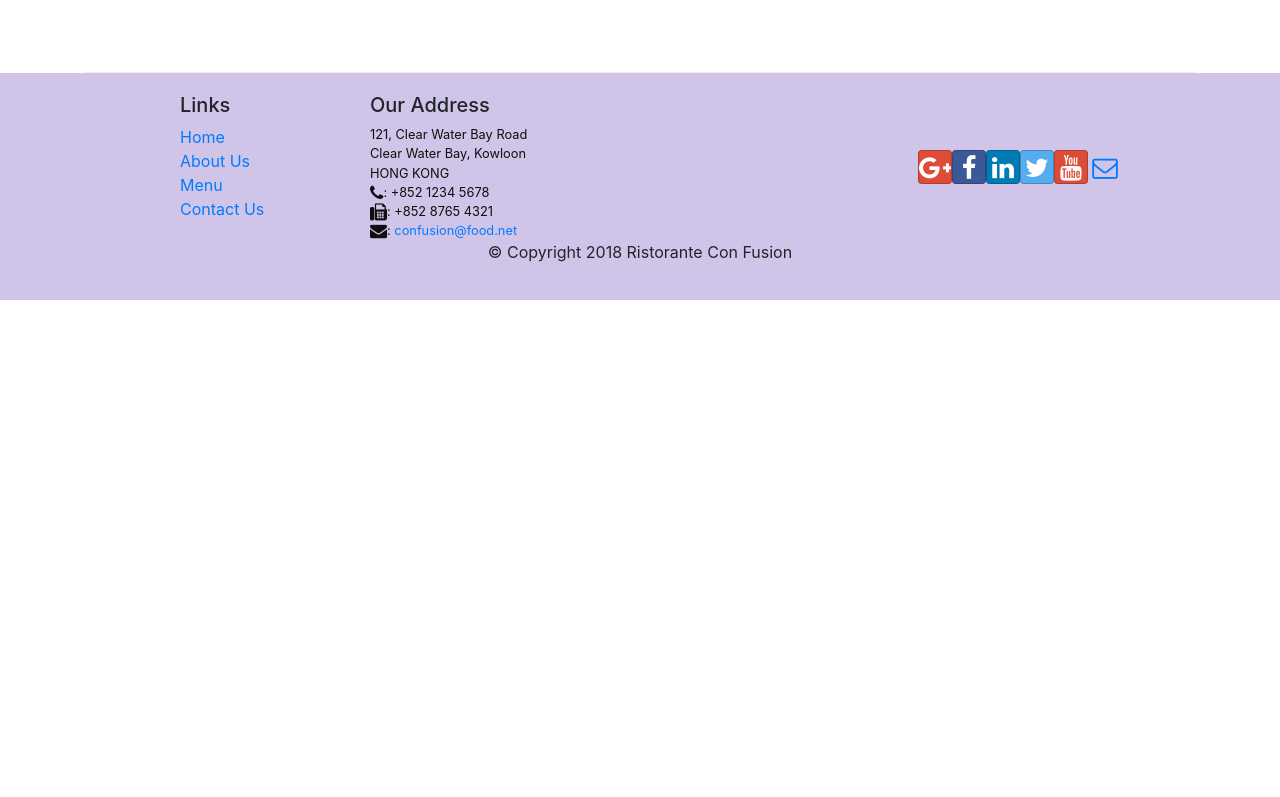
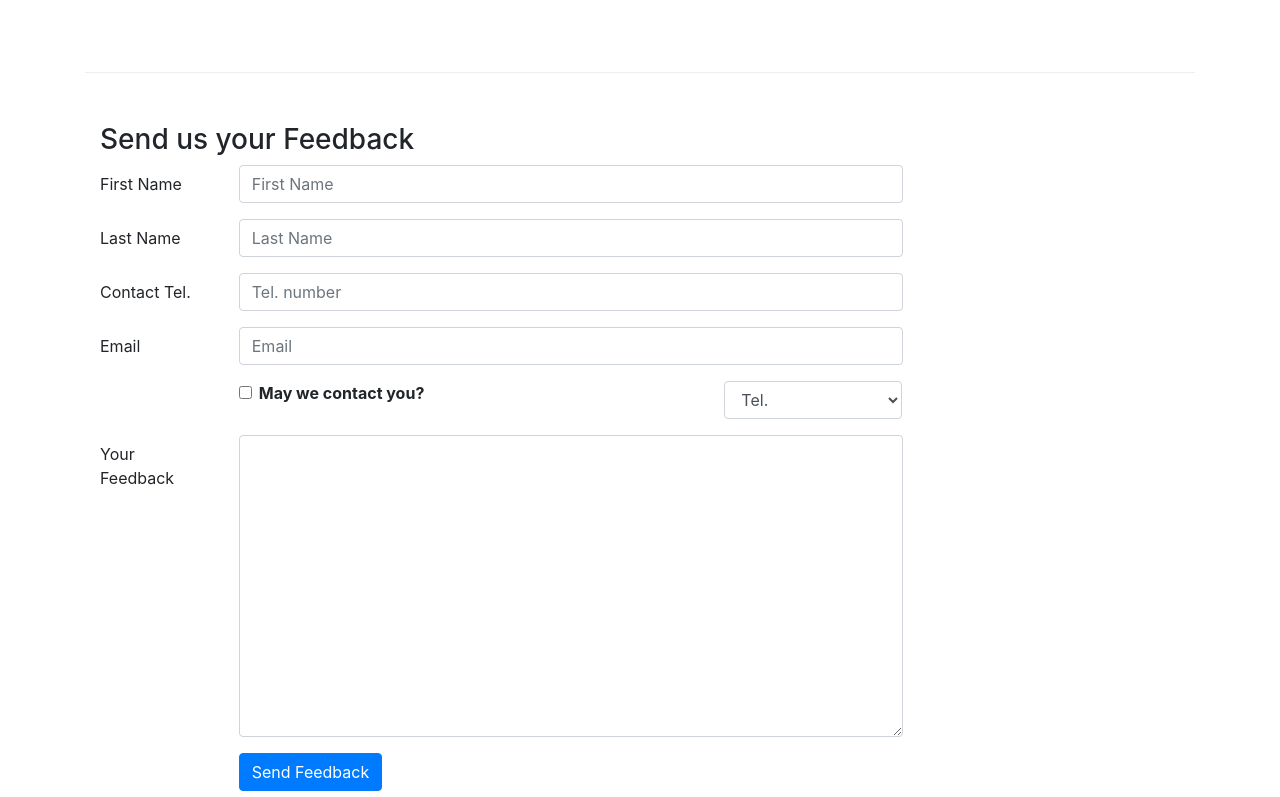
Before and after one commit to MrFarhan/Front-End-Web-Development-with-React, a React (Create React App) app: page /contactus in a window 1280 px wide. Shown: the part 823-1620 px from the top of the page. Before the commit the page ends 1123 px from the top, so only its background shows below. Built offline with nearby package versions, Linux system fonts and the light colour scheme.

Commit message:
Controlled Forms

```diff
--- a/src/components/AboutComponent.js
+++ b/src/components/AboutComponent.js
@@ -1,5 +1,5 @@
 import React from 'react';
-import { Breadcrumb, BreadcrumbItem, Card, CardBody, CardHeader, Media, CardImg, CardTitle, CardText } from 'reactstrap';
+import { Breadcrumb, BreadcrumbItem, Card, CardBody, CardHeader, Media } from 'reactstrap';
 import { Link } from 'react-router-dom';
 import '../App.css';
 
--- a/src/components/ContactComponent.js
+++ b/src/components/ContactComponent.js
@@ -1,9 +1,42 @@
-import React from 'react';
-import { Breadcrumb, BreadcrumbItem } from 'reactstrap';
+import React, { Component } from 'react';
+import { Breadcrumb, BreadcrumbItem, Button, Form, FormGroup, Label, Input, Col } from 'reactstrap';
 import { Link } from 'react-router-dom';
+// import { render } from '@testing-library/react';
 
 
-function Contact(props) {
+class Contact extends Component {
+    constructor(props) {
+        super(props)
+        this.state = {
+            firstname: '',
+            lastname: '',
+            telnum: '',
+            email: '',
+            agree: false,
+            contactType: 'Tel.',
+            message: ''
+        }
+        this.handleInputChange = this.handleInputChange.bind(this);
+        this.handleSubmit = this.handleSubmit.bind(this);
+    }
+    handleInputChange(event) {
+        const target = event.target;
+        const value = target.type === 'checkbox' ? target.checked : target.value;
+        const name = target.name;
+
+        this.setState({
+            [name]: value
+        });
+    }
+
+    handleSubmit(event) {
+        console.log('Current State is: ' + JSON.stringify(this.state));
+        alert('Current State is: ' + JSON.stringify(this.state));
+        event.preventDefault();
+    }
+
+
+    render() {
         return (
             <div className="container">
                 <div className="row">
@@ -42,8 +75,95 @@
                         </div>
                     </div>
                 </div>
+
+                <div className="row row-content">
+                    <div className="col-12">
+                        <h3>Send us your Feedback</h3>
+                    </div>
+                    <div className="col-12 col-md-9">
+                        <Form onSubmit={this.handleSubmit}>
+                            <FormGroup row>
+                                <Label htmlFor="firstname" md={2}>First Name</Label>
+                                <Col md={10}>
+                                    <Input type="text" id="firstname" name="firstname"
+                                        placeholder="First Name"
+                                        value={this.state.firstname}
+                                        onChange={this.handleInputChange} />
+                                </Col>
+                            </FormGroup>
+                            <FormGroup row>
+                                <Label htmlFor="lastname" md={2}>Last Name</Label>
+                                <Col md={10}>
+                                    <Input type="text" id="lastname" name="lastname"
+                                        placeholder="Last Name"
+                                        value={this.state.lastname}
+                                        onChange={this.handleInputChange} />
+                                </Col>
+                            </FormGroup>
+                            <FormGroup row>
+                                <Label htmlFor="telnum" md={2}>Contact Tel.</Label>
+                                <Col md={10}>
+                                    <Input type="tel" id="telnum" name="telnum"
+                                        placeholder="Tel. number"
+                                        value={this.state.telnum}
+                                        onChange={this.handleInputChange} />
+                                </Col>
+                            </FormGroup>
+                            <FormGroup row>
+                                <Label htmlFor="email" md={2}>Email</Label>
+                                <Col md={10}>
+                                    <Input type="email" id="email" name="email"
+                                        placeholder="Email"
+                                        value={this.state.email}
+                                        onChange={this.handleInputChange} />
+                                </Col>
+                            </FormGroup>
+                            <FormGroup row>
+                                <Col md={{ size: 6, offset: 2 }}>
+                                    <FormGroup check>
+                                        <Label check>
+                                            <Input type="checkbox"
+                                                name="agree"
+                                                checked={this.state.agree}
+                                                onChange={this.handleInputChange} /> {' '}
+                                            <strong>May we contact you?</strong>
+                                        </Label>
+                                    </FormGroup>
+                                </Col>
+                                <Col md={{ size: 3, offset: 1 }}>
+                                    <Input type="select" name="contactType"
+                                        value={this.state.contactType}
+                                        onChange={this.handleInputChange}>
+                                        <option>Tel.</option>
+                                        <option>Email</option>
+                                    </Input>
+                                </Col>
+                            </FormGroup>
+                            <FormGroup row>
+                                <Label htmlFor="message" md={2}>Your Feedback</Label>
+                                <Col md={10}>
+                                    <Input type="textarea" id="message" name="message"
+                                        rows="12"
+                                        value={this.state.message}
+                                        onChange={this.handleInputChange}></Input>
+                                </Col>
+                            </FormGroup>
+                            <FormGroup row>
+                                <Col md={{ size: 10, offset: 2 }}>
+                                    <Button type="submit" color="primary">
+                                        Send Feedback
+                                    </Button>
+                                </Col>
+                            </FormGroup>
+                        </Form>
+                    </div>
+                </div>
+
+
+
             </div>
         );
     }
+}
 
 export default Contact;
```
Lines whose indentation alone changed are shown as unchanged.
